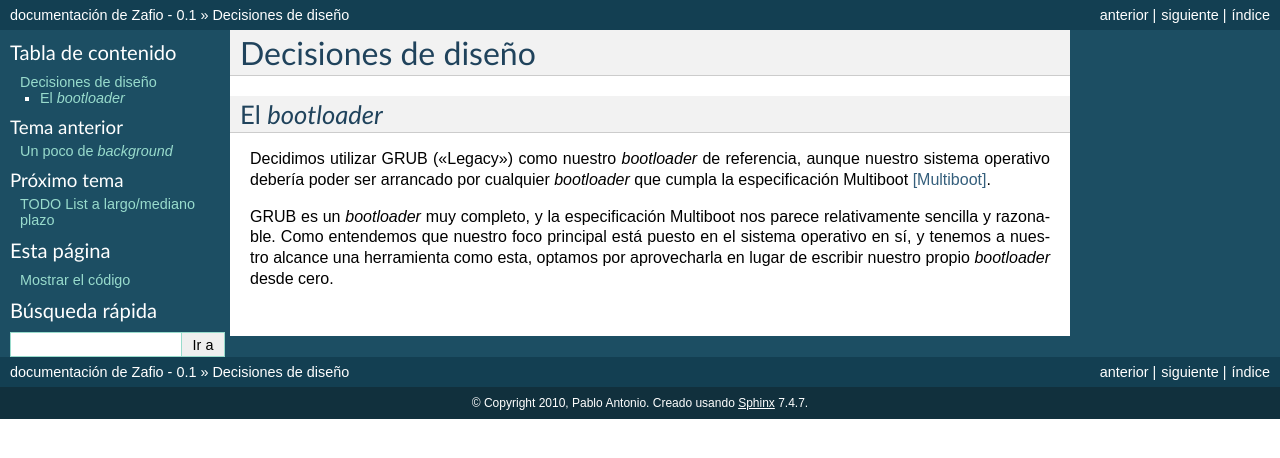
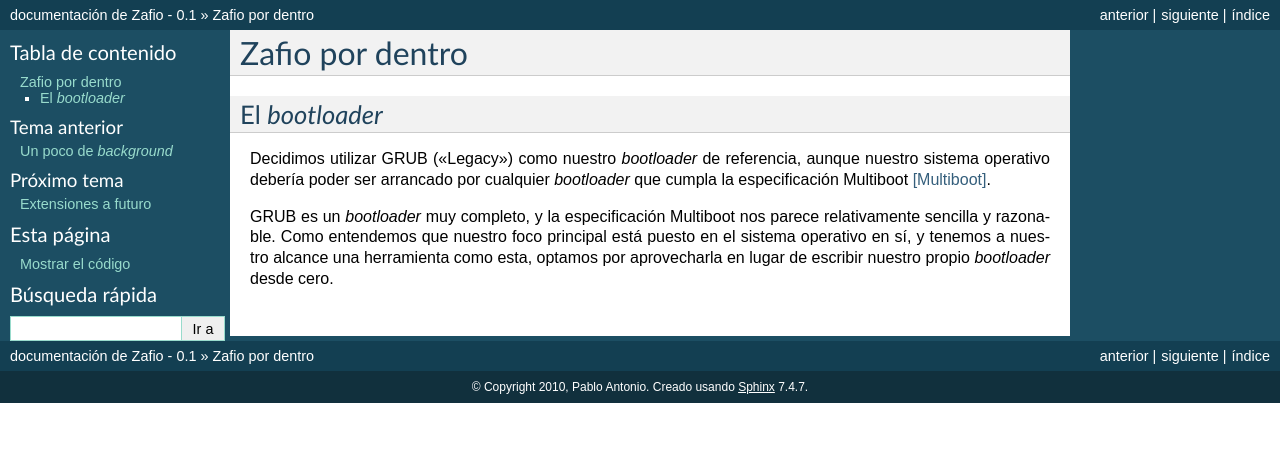
Before and after one commit to crazy2k/zafio, a Sphinx documentation site: the page built from doc/zafio.rst, in a window 1280 px wide. Shown: the top 458 px of the page. Built offline with Sphinx 7.4.7, drawn with Linux system fonts in a browser that asks for light colours; formulas are drawn with MathJax 3.

Commit message:
Cambiar titulos en secciones

```diff
--- a/doc/extension.rst
+++ b/doc/extension.rst
@@ -1,5 +1,5 @@
-TODO List a largo/mediano plazo
-===============================
+Extensiones a futuro
+====================
 
 * No tener macros duplicadas en assembly y C. Ver si se pueden usar las
   macros de C en el assembly. Parece que GCC puede usar las macros para ambos
--- a/doc/zafio.rst
+++ b/doc/zafio.rst
@@ -1,7 +1,7 @@
 .. default-role:: math
 
-Decisiones de diseño
-====================
+Zafio por dentro
+================
 
 El *bootloader*
 ---------------
```
